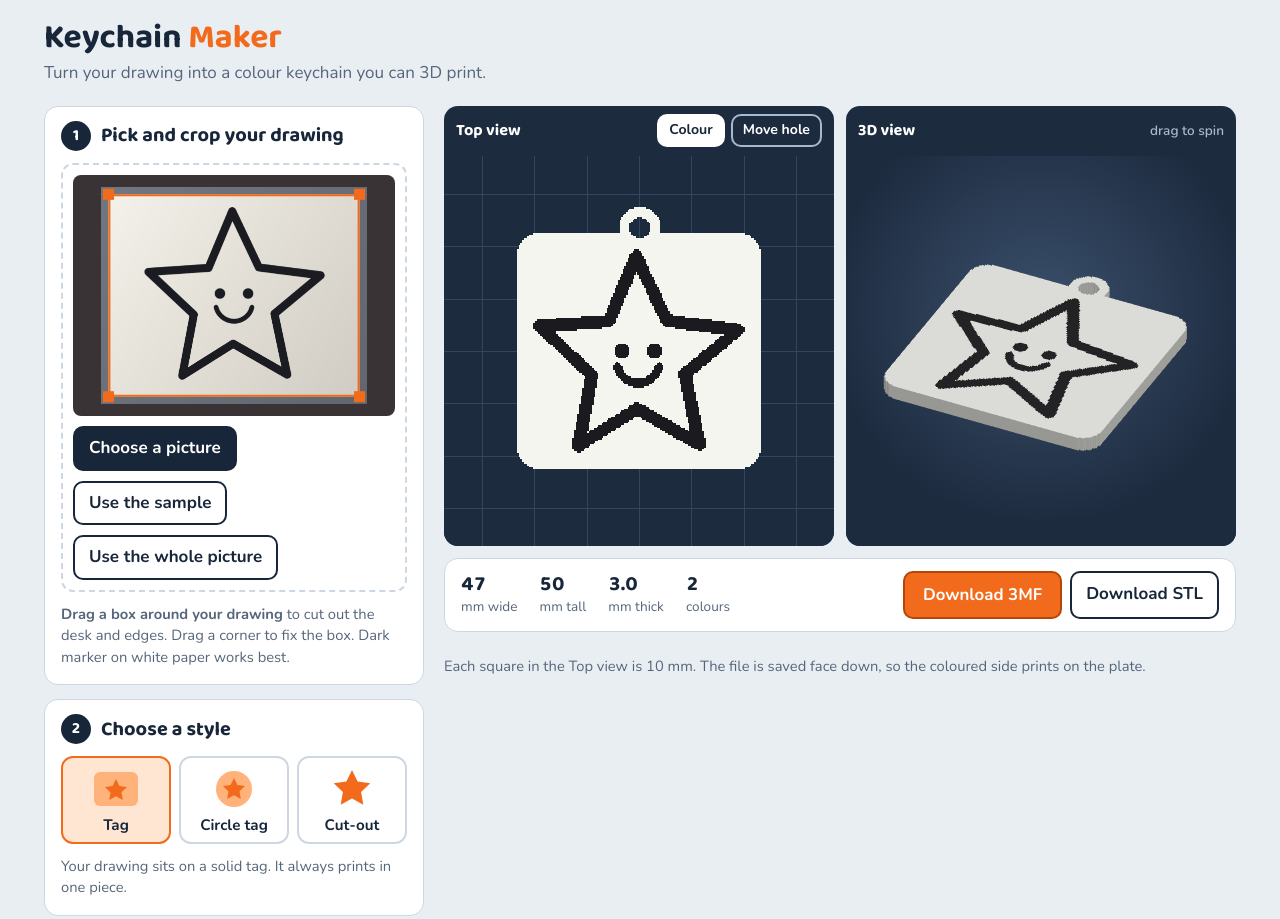
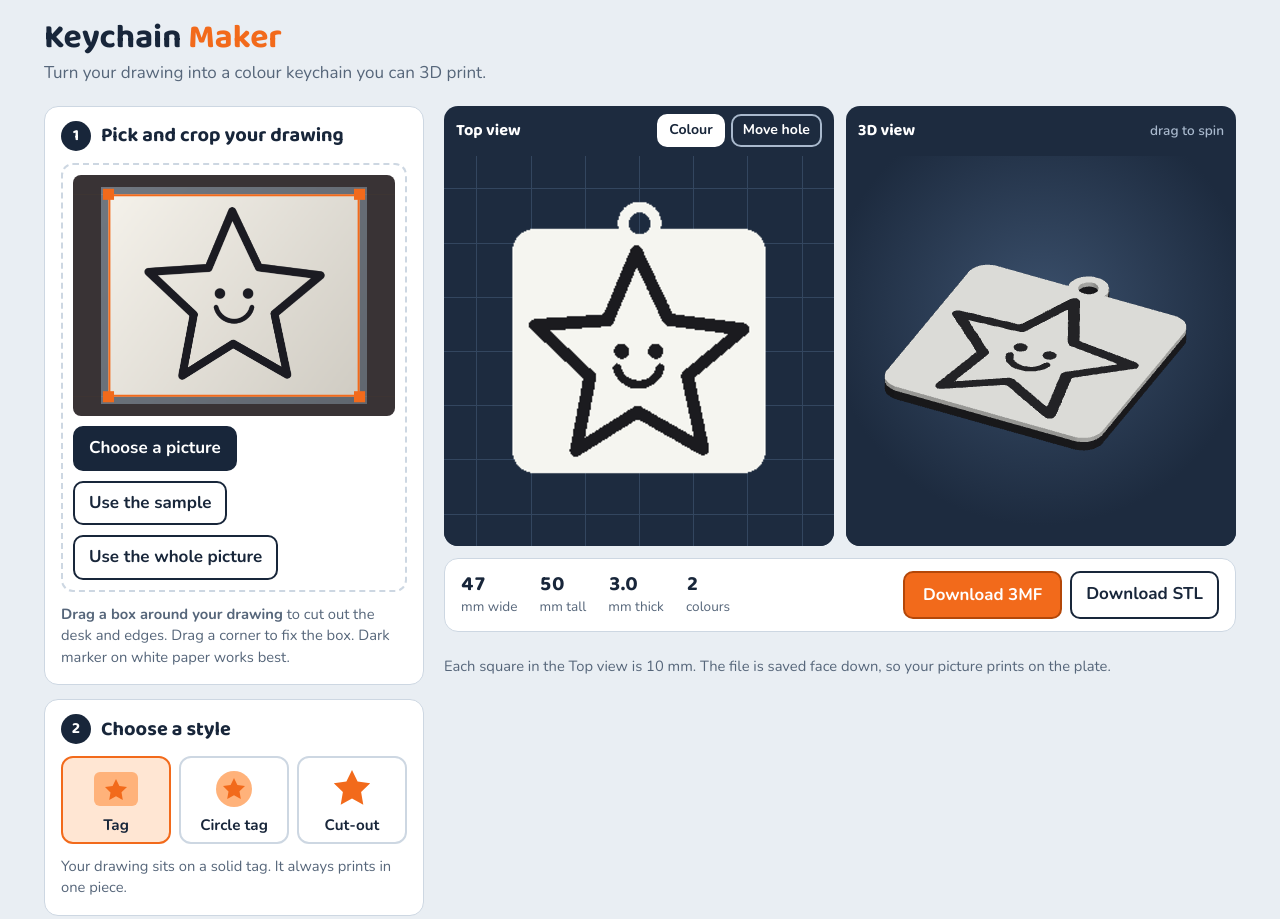
Before and after one commit to RealMrStory/MastersKeychain, a plain HTML site: page index.html in a window 1280 px wide. Shown: the top 919 px of the page. Drawn offline with nearby package versions, Linux system fonts and the light colour scheme.

Commit message:
Add files via upload

```diff
--- a/index.html
+++ b/index.html
@@ -74,6 +74,8 @@ button:focus-visible, .filebtn:focus-within, input:focus-visible, canvas:focus-v
 }
 .slots label:has(input:checked) { border-color: var(--ink); box-shadow: 0 0 0 2px var(--ink); }
 .slots i { width: 100%; height: 34px; border-radius: 8px; border: 1px solid #0003; display: block; }
+.backs i { height: 20px; }
+.backs label { font-size: 0.8rem; }
 .chips { display: flex; flex-wrap: wrap; gap: 6px; }
 .chips button { width: 30px; height: 30px; padding: 0; border-radius: 50%; border: 2px solid #0004; }
 .field { display: flex; flex-direction: column; gap: 2px; }
@@ -180,6 +182,11 @@ footer { max-width: 1240px; margin: 0 auto; padding: 0 24px 28px; color: var(--m
         <div class="chips" id="chips" aria-labelledby="chipLab"></div>
       </div>
       <div class="row"><button type="button" id="paintReset">Start colouring again</button></div>
+      <div class="field">
+        <span style="font-weight:600" id="backLab">Colour of the back</span>
+        <div class="slots backs" id="backs" role="radiogroup" aria-labelledby="backLab"></div>
+      </div>
+      <p class="tip">Your picture is the top 1 mm. Everything behind it prints in the back colour.</p>
       <p class="tip">Colours 1 to 4 are filament slots 1 to 4 on the printer.</p>
     </section>
 
@@ -249,7 +256,7 @@ footer { max-width: 1240px; margin: 0 auto; padding: 0 24px 28px; color: var(--m
       </div>
     </div>
     <div id="saved" role="status"></div>
-    <p class="tip">Each square in the Top view is 10 mm. The file is saved face down, so the coloured side prints on the plate.</p>
+    <p class="tip">Each square in the Top view is 10 mm. The file is saved face down, so your picture prints on the plate.</p>
   </div>
 </main>
 
@@ -258,11 +265,11 @@ footer { max-width: 1240px; margin: 0 auto; padding: 0 24px 28px; color: var(--m
 <script id="engine">
 /* Geometry engine: no page access, so it can be tested on its own. */
 const Engine = (() => {
-  const N = 150;       // cells along the longest side of the keychain body
-  const P = 50;        // spare cells around the body for a hole loop
-  const VIEW = 45;     // how many of those the top view shows
+  const N = 200;       // cells along the longest side of the keychain body
+  const P = 60;        // spare cells around the body for a hole loop
+  const VIEW = 54;     // how many of those the top view shows
   const RING_MM = 2;   // wall of plastic kept around the hole
-  const FACE_MM = 0.6; // depth of the coloured face (three 0.2 mm layers)
+  const FACE_MM = 1;   // depth of the coloured picture on the face
 
   // Darkness map: 1 = clean paper, 0 = darkest ink. Evens out shadows on photos of paper.
   function analyze(rgba, w, h) {
@@ -473,7 +480,7 @@ const Engine = (() => {
   }
 
   // Add the hole and its loop, apply the paint, and scale so the longest side is sizeMM.
-  // paint = { regCol: slot per region, loopSlot }. Result col[] holds 0 or a colour slot 1-4.
+  // paint = { regCol: slot per region, loopSlot, back: slot for everything behind the picture }. Result col[] holds 0 or a colour slot 1-4.
   function layout(body, hole, paint, sizeMM) {
     const out = { empty: body.empty, hole: null, pieces: 0, body, cell: sizeMM / N, used: [], back: 1 };
     if (body.empty) return out;
@@ -518,10 +525,45 @@ const Engine = (() => {
     const cc = components(solid, W, H, 4);
     for (let k = 1; k <= cc.count; k++) if (cc.areas[k] >= 4) out.pieces++;
     cell = sizeMM / Math.max(x1 - x0 + 1, y1 - y0 + 1);   // exact: longest side is the size asked for
-    for (let k = 1; k <= 4; k++) { if (area[k]) out.used.push(k); if (area[k] > area[out.back]) out.back = k; }
+    out.back = paint.back;
+    for (let k = 1; k <= 4; k++) if (area[k] || k === out.back) out.used.push(k);
     out.W = W; out.H = H; out.col = col; out.cell = cell; out.box = { x0, y0, x1, y1 };
     out.dims = { w: (x1 - x0 + 1) * cell, h: (y1 - y0 + 1) * cell };
     return out;
+  }
+
+  // Smooth outlines: slide each grid corner that sits on an edge between two colours (or on the
+  // outside edge) toward its neighbours along that edge. Stair-steps become straight slopes and
+  // curves. Every colour part uses the same corner positions, so the parts still fit together exactly.
+  function smoothCorners(g) {
+    const { W, H, col } = g, CW = W + 1, n = CW * (H + 1);
+    const L = (i, j) => (i < 0 || j < 0 || i >= W || j >= H) ? 0 : col[j * W + i];
+    const hE = new Uint8Array(n), vE = new Uint8Array(n);   // edge leaving a corner to the right / downward
+    for (let j = 0; j <= H; j++) for (let i = 0; i <= W; i++) {
+      if (i < W && L(i, j - 1) !== L(i, j)) hE[j * CW + i] = 1;
+      if (j < H && L(i - 1, j) !== L(i, j)) vE[j * CW + i] = 1;
+    }
+    const n1 = new Int32Array(n).fill(-1), n2 = new Int32Array(n).fill(-1), list = [];
+    for (let j = 0; j <= H; j++) for (let i = 0; i <= W; i++) {
+      const k = j * CW + i, nb = [];
+      if (hE[k]) nb.push(k + 1);
+      if (i > 0 && hE[k - 1]) nb.push(k - 1);
+      if (vE[k]) nb.push(k + CW);
+      if (j > 0 && vE[k - CW]) nb.push(k - CW);
+      if (nb.length === 2) { n1[k] = nb[0]; n2[k] = nb[1]; list.push(k); }   // corners where 3 colours meet stay put
+    }
+    let px = new Float32Array(n), py = new Float32Array(n);
+    for (let j = 0; j <= H; j++) for (let i = 0; i <= W; i++) { px[j * CW + i] = i; py[j * CW + i] = j; }
+    for (let it = 0; it < 6; it++) {
+      const qx = new Float32Array(px), qy = new Float32Array(py);
+      for (const k of list) {
+        const ox = k % CW, oy = (k / CW) | 0;
+        const x = 0.5 * px[k] + 0.25 * (px[n1[k]] + px[n2[k]]), y = 0.5 * py[k] + 0.25 * (py[n1[k]] + py[n2[k]]);
+        qx[k] = Math.max(ox - 0.4, Math.min(ox + 0.4, x)); qy[k] = Math.max(oy - 0.4, Math.min(oy + 0.4, y));
+      }
+      px = qx; py = qy;
+    }
+    g.px = px; g.py = py;
   }
 
   // Closed mesh for one colour, face up, in millimetres. The coloured face is the top FACE_MM;
@@ -535,12 +577,13 @@ const Engine = (() => {
       if (!c) return false;
       return slot === 0 || (l === 0 ? g.back : c) === slot;
     };
+    if (!g.px) smoothCorners(g);
     const vid = new Int32Array((W + 1) * (H + 1) * 3).fill(-1);
     const verts = [], idx = [];
     const mx = (box.x0 + box.x1 + 1) / 2, my = (box.y0 + box.y1 + 1) / 2;
     const V = (i, j, z) => {
       const k = (j * (W + 1) + i) * 3 + z;
-      if (vid[k] < 0) { vid[k] = verts.length / 3; verts.push((i - mx) * cell, (my - j) * cell, zs[z]); }
+      if (vid[k] < 0) { vid[k] = verts.length / 3; const c = j * (W + 1) + i; verts.push((g.px[c] - mx) * cell, (my - g.py[c]) * cell, zs[z]); }
       return vid[k];
     };
     const quad = (a, b, c, d) => { idx.push(a, b, c, a, c, d); };
@@ -678,9 +721,9 @@ const Engine = (() => {
     ['Green', '#1f9d4d'], ['Light blue', '#57b8e8'], ['Blue', '#1d4fc4'], ['Purple', '#7a3fb5'], ['Pink', '#f06fa8'], ['Brown', '#7a4a2a']];
   const st = { src: null, crop: { x0: 0, y0: 0, x1: 1, y1: 1 }, D: null, dw: 0, dh: 0, ver: 0,
     hole: { auto: true, u: 0, v: 0 }, palette: ['#f5f5f0', '#1b1b1f', '#d8262c', '#1d4fc4'], slot: 3,
-    paint: [], loopSlot: 1, tool: 'paint' };
+    paint: [], loopSlot: 1, back: 2, tool: 'paint' };
   try { const p = JSON.parse(localStorage.getItem('keychain-palette')); if (Array.isArray(p) && p.length === 4 && p.every((c) => /^#[0-9a-f]{6}$/i.test(c))) st.palette = p; } catch (e) {}
-  let bodyKey = '', body = null, regCol = null, grid = null, parts = [], pending = false, saver = null, inClaude = false;
+  let partsFresh = false, meshTimer = 0, bodyKey = '', body = null, regCol = null, grid = null, parts = [], pending = false, saver = null, inClaude = false;
 
   /* ---------- reading the controls ---------- */
   const style = () => document.querySelector('input[name=style]:checked').value;
@@ -716,6 +759,15 @@ const Engine = (() => {
       sw.style.background = c;
       lab.append(inp, sw, document.createTextNode('Colour ' + (n + 1)));
       box.append(lab);
+    });
+    const bk = $('backs'); bk.textContent = '';
+    st.palette.forEach((c, n) => {
+      const lab = document.createElement('label'), inp = document.createElement('input'), sw = document.createElement('i');
+      inp.type = 'radio'; inp.name = 'back'; inp.id = 'back' + (n + 1); inp.value = n + 1; inp.checked = st.back === n + 1;
+      inp.addEventListener('change', () => { st.back = n + 1; schedule(); });
+      sw.style.background = c;
+      lab.append(inp, sw, document.createTextNode('Colour ' + (n + 1)));
+      bk.append(lab);
     });
   }
   function buildChips() {
@@ -760,7 +812,7 @@ const Engine = (() => {
     const s = st.src, r = st.crop;
     const sx = Math.round(r.x0 * s.width), sy = Math.round(r.y0 * s.height);
     const sw = Math.max(8, Math.round((r.x1 - r.x0) * s.width)), sh = Math.max(8, Math.round((r.y1 - r.y0) * s.height));
-    const k = Math.min(1, 320 / Math.max(sw, sh)), w = Math.max(8, Math.round(sw * k)), h = Math.max(8, Math.round(sh * k));
+    const k = Math.min(1, 400 / Math.max(sw, sh)), w = Math.max(8, Math.round(sw * k)), h = Math.max(8, Math.round(sh * k));
     const c = document.createElement('canvas'); c.width = w; c.height = h;
     const x = c.getContext('2d', { willReadFrequently: true });
     x.imageSmoothingQuality = 'high'; x.drawImage(s, sx, sy, sw, sh, 0, 0, w, h);
@@ -849,11 +901,19 @@ const Engine = (() => {
     const o = { D: st.D, dw: st.dw, dh: st.dh, style: style(), thr: num('thr') / 100, invert: $('invert').checked, bold: num('bold'), fill: $('fill').checked };
     const key = [st.ver, o.style, o.thr, o.invert, o.bold, o.fill].join('|');
     if (key !== bodyKey) { body = Engine.buildBody(o); bodyKey = key; if (!body.empty) repaint(); }
+    grid = Engine.layout(body, { on: $('holeOn').checked, dMM: num('holeD'), auto: st.hole.auto, u: st.hole.u, v: st.hole.v }, { regCol, loopSlot: st.loopSlot, back: st.back }, num('size'));
+    if (grid.hole) { st.hole.u = grid.hole.u; st.hole.v = grid.hole.v; }
+    report(); drawTop();
+    // The top view updates straight away; the heavier 3D model waits until the controls stop moving.
+    partsFresh = false; clearTimeout(meshTimer); meshTimer = setTimeout(buildParts, 140);
+  }
+  function buildParts() {
+    clearTimeout(meshTimer);
+    if (partsFresh || !grid) return;
     const T = num('thick');
-    grid = Engine.layout(body, { on: $('holeOn').checked, dMM: num('holeD'), auto: st.hole.auto, u: st.hole.u, v: st.hole.v }, { regCol, loopSlot: st.loopSlot }, num('size'));
-    if (grid.hole) { st.hole.u = grid.hole.u; st.hole.v = grid.hole.v; }
     parts = grid.empty ? [] : [grid.back].concat(grid.used.filter((k) => k !== grid.back)).map((k) => Engine.buildPart(grid, k, T));
-    report(); drawTop(); upload3D(); draw3D();
+    partsFresh = true;
+    upload3D(); draw3D();
   }
   function report() {
     const w = [];
@@ -864,7 +924,7 @@ const Engine = (() => {
       $('sWide').textContent = grid.dims.w.toFixed(0);
       $('sTall').textContent = grid.dims.h.toFixed(0);
       $('sThick').textContent = num('thick').toFixed(1);
-      $('sCols').textContent = parts.length;
+      $('sCols').textContent = grid.used.length;
       if (body.loose > 0) w.push('I left out ' + body.loose + (body.loose === 1 ? ' loose bit that was' : ' loose bits that were') + ' not joined to your shape. Try “Make lines thicker” to join them, or pick a tag style.');
       if (grid.pieces > 1) w.push('Your keychain is in ' + grid.pieces + ' pieces. Move the hole until its loop touches your shape.');
     }
@@ -903,7 +963,7 @@ const Engine = (() => {
       d[q] = p[0]; d[q + 1] = p[1]; d[q + 2] = p[2]; d[q + 3] = 255;
     }
     octx.putImageData(im, 0, 0);
-    tctx.imageSmoothingEnabled = false;
+    tctx.imageSmoothingEnabled = true; tctx.imageSmoothingQuality = 'high';
     tctx.drawImage(off, vx, vy, vw, vh, ox, oy, vw * sc, vh * sc);
     if (grid.hole && st.tool === 'hole') {
       const h = grid.hole, px = ox + (h.cx - vx) * sc, py = oy + (h.cy - vy) * sc;
@@ -1037,6 +1097,8 @@ const Engine = (() => {
     return n || 'my-keychain';
   }
   async function download(kind) {
+    if (pending) rebuild();
+    buildParts();
     if (!parts.length) return;
     const name = fileName(), T = num('thick'), flipped = parts.map((p) => Engine.faceDown(p, T));
     $('saved').textContent = 'Making your file...';
```
